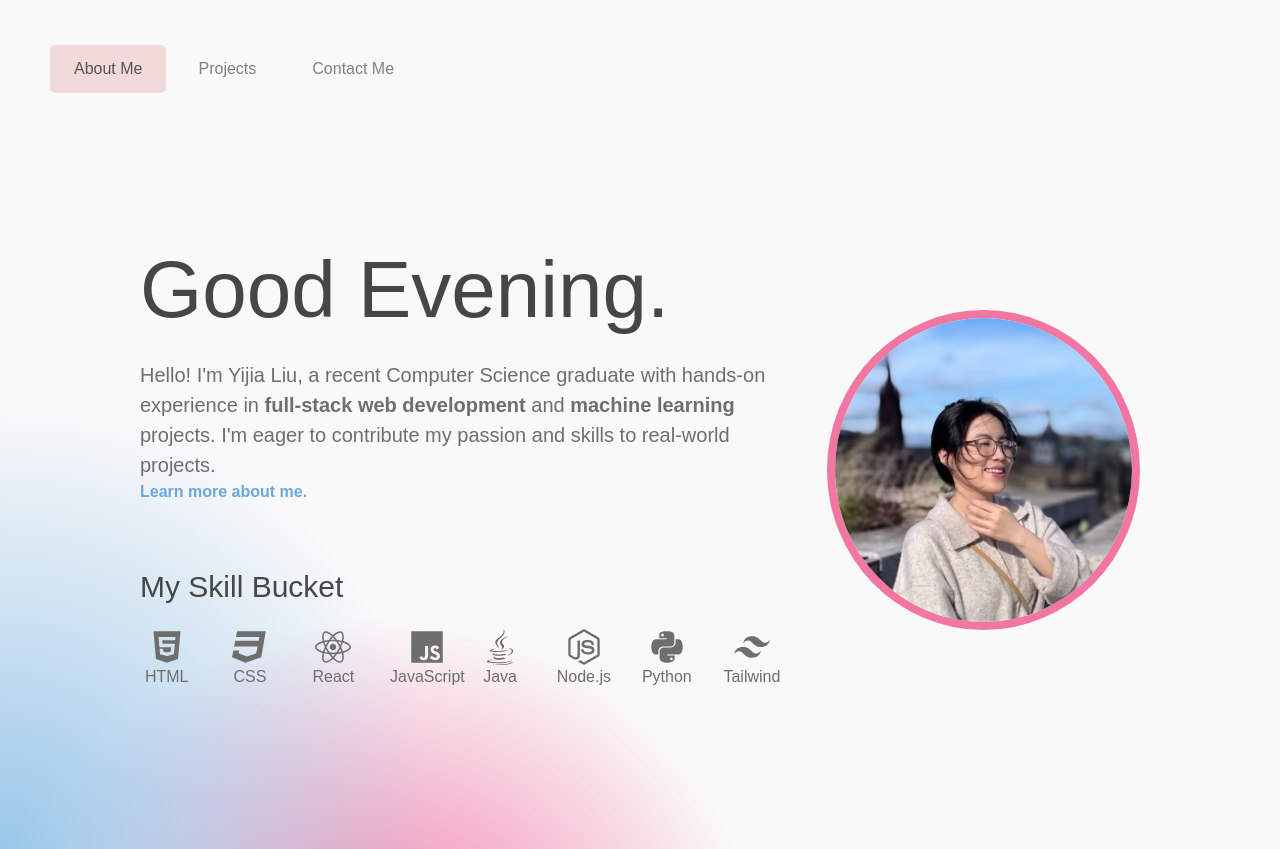
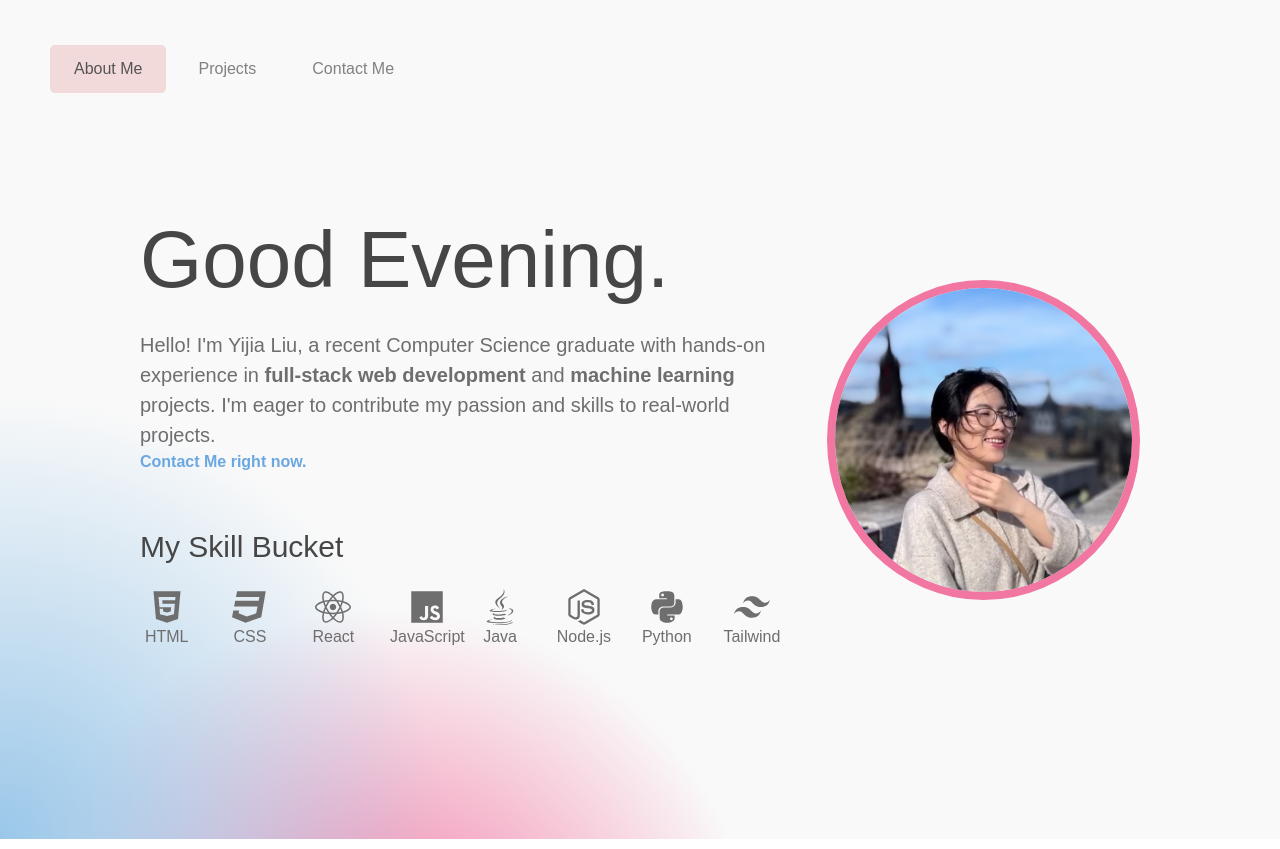
Before and after one commit to JellyYJ/portfolio, a React (Vite) app in the folder portfolio/: page /aboutMe in a window 1280 px wide. Built offline with nearby package versions, Linux system fonts and the light colour scheme.

Commit message:
Update AboutMe styles

```diff
--- a/portfolio/src/pages/AboutMe.jsx
+++ b/portfolio/src/pages/AboutMe.jsx
@@ -35,21 +35,17 @@ const skillsData = [
   },
 ];
 
-const StyledSkillsContainer = styled.div`
-  display: flex;
-  flex-direction: column;
-  max-width: 70rem;
-  margin-top: 6rem;
+const StyledSkillsContainer = styled(TextContainer)`
+  max-width: 65rem;
+  margin-top: 5rem;
 `;
 
 const StyledLink = styled(Link)`
   color: var(--color-blue-500);
   font-weight: bold;
-  text-decoration: none;
-  margin-top: 0.8rem;
 
   &:hover {
-    color: var(--color-blue-700);
+    color: var(--color-blue-800);
   }
 `;
 
@@ -99,7 +95,7 @@ function AboutMe() {
           <strong> machine learning</strong> projects. I'm eager to contribute
           my passion and skills to real-world projects.
         </p>
-        <StyledLink to="/contactMe">Learn more about me.</StyledLink>{" "}
+        <StyledLink to="/contactMe">Contact Me right now.</StyledLink>{" "}
         <StyledSkillsContainer>
           <Heading as="h2">My Skill Bucket</Heading>
           <SkillIcons skillsData={skillsData} />
--- a/portfolio/src/ui/TextContainer.jsx
+++ b/portfolio/src/ui/TextContainer.jsx
@@ -12,7 +12,7 @@ const direction = {
 
 const TextContainer = styled.div`
   display: flex;
-  margin-top: 3rem;
+  /* margin-top: 3rem; */
   max-width: ${(props) => props.maxWidth || "100rem"};
   margin-bottom: ${(props) => props.marginBottom || "3rem"};
 
```
